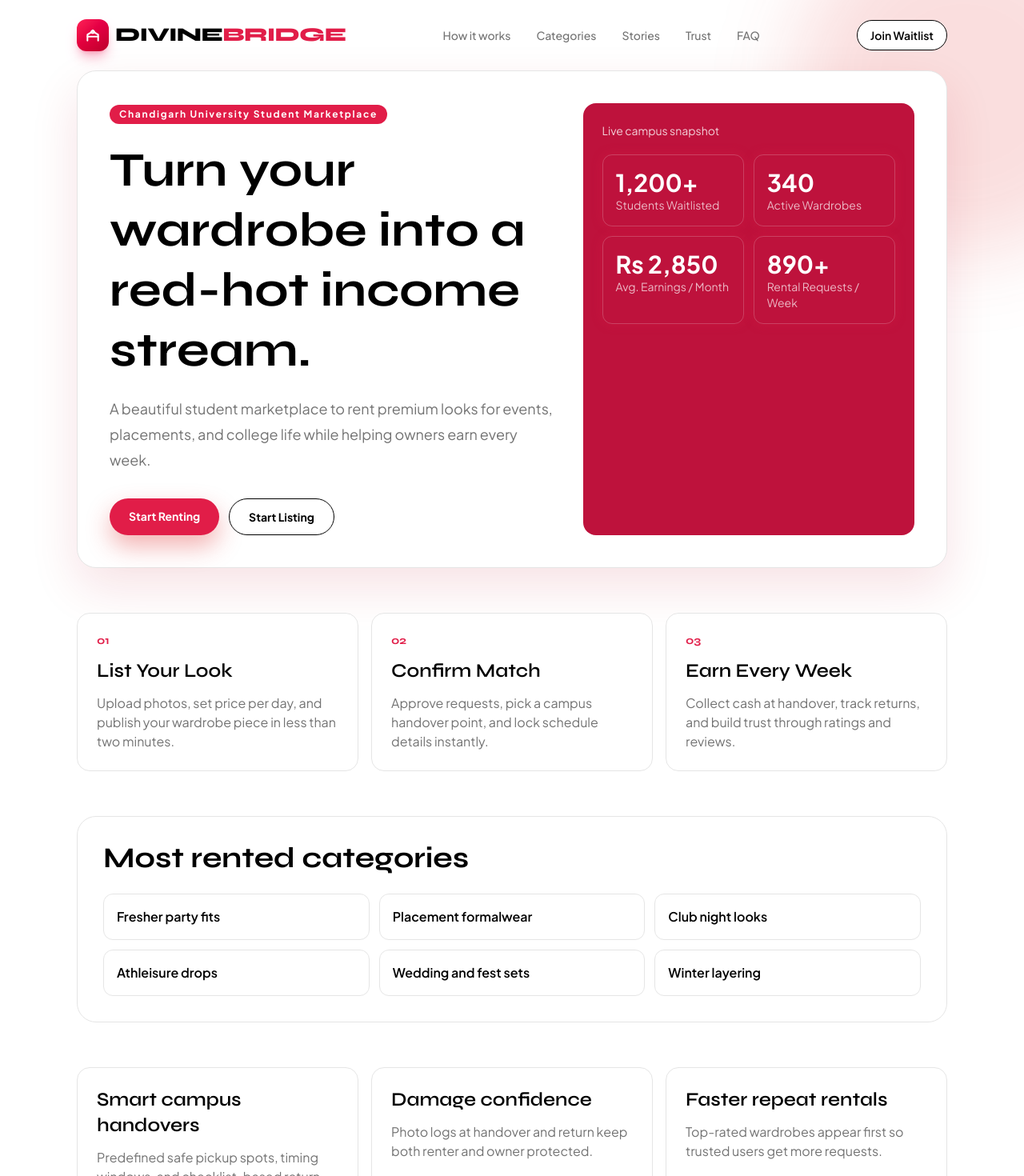
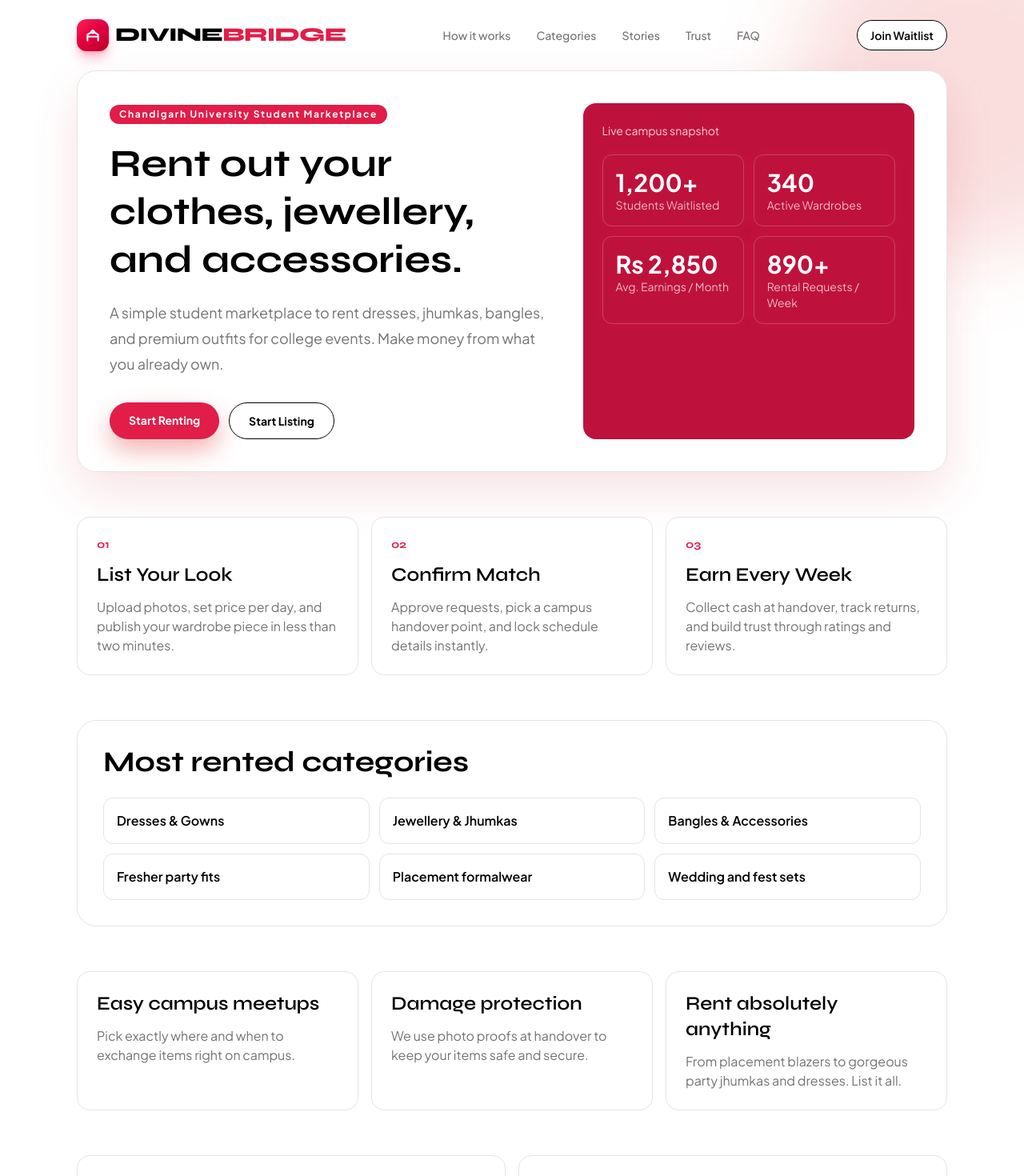
Before and after one commit to gowtham2304-A/exchnage, a Next.js app: page / in a window 1280 px wide. Shown: the top 1470 px of the page at 80% size. Built offline with nearby package versions, Linux system fonts and the light colour scheme.

Commit message:
Update homepage copy for accessories and simplify wording

```diff
--- a/app/page.tsx
+++ b/app/page.tsx
@@ -29,29 +29,29 @@ export default function Home() {
   ];
 
   const categories = [
+    "Dresses & Gowns",
+    "Jewellery & Jhumkas",
+    "Bangles & Accessories",
     "Fresher party fits",
     "Placement formalwear",
-    "Club night looks",
-    "Athleisure drops",
     "Wedding and fest sets",
-    "Winter layering",
   ];
 
   const highlights = [
     {
-      title: "Smart campus handovers",
+      title: "Easy campus meetups",
       description:
-        "Predefined safe pickup spots, timing windows, and checklist-based return flow.",
+        "Pick exactly where and when to exchange items right on campus.",
     },
     {
-      title: "Damage confidence",
+      title: "Damage protection",
       description:
-        "Photo logs at handover and return keep both renter and owner protected.",
+        "We use photo proofs at handover to keep your items safe and secure.",
     },
     {
-      title: "Faster repeat rentals",
+      title: "Rent absolutely anything",
       description:
-        "Top-rated wardrobes appear first so trusted users get more requests.",
+        "From placement blazers to gorgeous party jhumkas and dresses. List it all.",
     },
   ];
 
@@ -113,12 +113,11 @@ export default function Home() {
             <p className="mb-5 inline-block rounded-full bg-[var(--brand)] px-3 py-1 text-xs font-bold tracking-[0.14em] text-white">
               Chandigarh University Student Marketplace
             </p>
-            <h1 className="heading-font text-4xl font-bold leading-tight sm:text-5xl lg:text-6xl">
-              Turn your wardrobe into a red-hot income stream.
+            <h1 className="heading-font text-4xl font-bold leading-tight sm:text-5xl lg:text-5xl">
+              Rent out your clothes, jewellery, and accessories.
             </h1>
             <p className="mt-5 max-w-xl text-lg leading-8 text-[var(--muted)]">
-              A beautiful student marketplace to rent premium looks for events,
-              placements, and college life while helping owners earn every week.
+              A simple student marketplace to rent dresses, jhumkas, bangles, and premium outfits for college events. Make money from what you already own.
             </p>
             <div className="mt-8 flex flex-wrap gap-3">
               <a
@@ -244,8 +243,7 @@ export default function Home() {
             Be first to join DivineBridge at Chandigarh University.
           </h2>
           <p className="mt-4 max-w-2xl text-white/85">
-            Build your wardrobe income stream and stop buying clothes for one-time
-            events.
+            Rent out your outfits, jewellery, and accessories. Stop buying full new sets for every one-time event!
           </p>
           <p className="mt-2 text-sm text-white/80">
             Waitlist email is for launch updates only. To create a profile, use Create Account.
```
